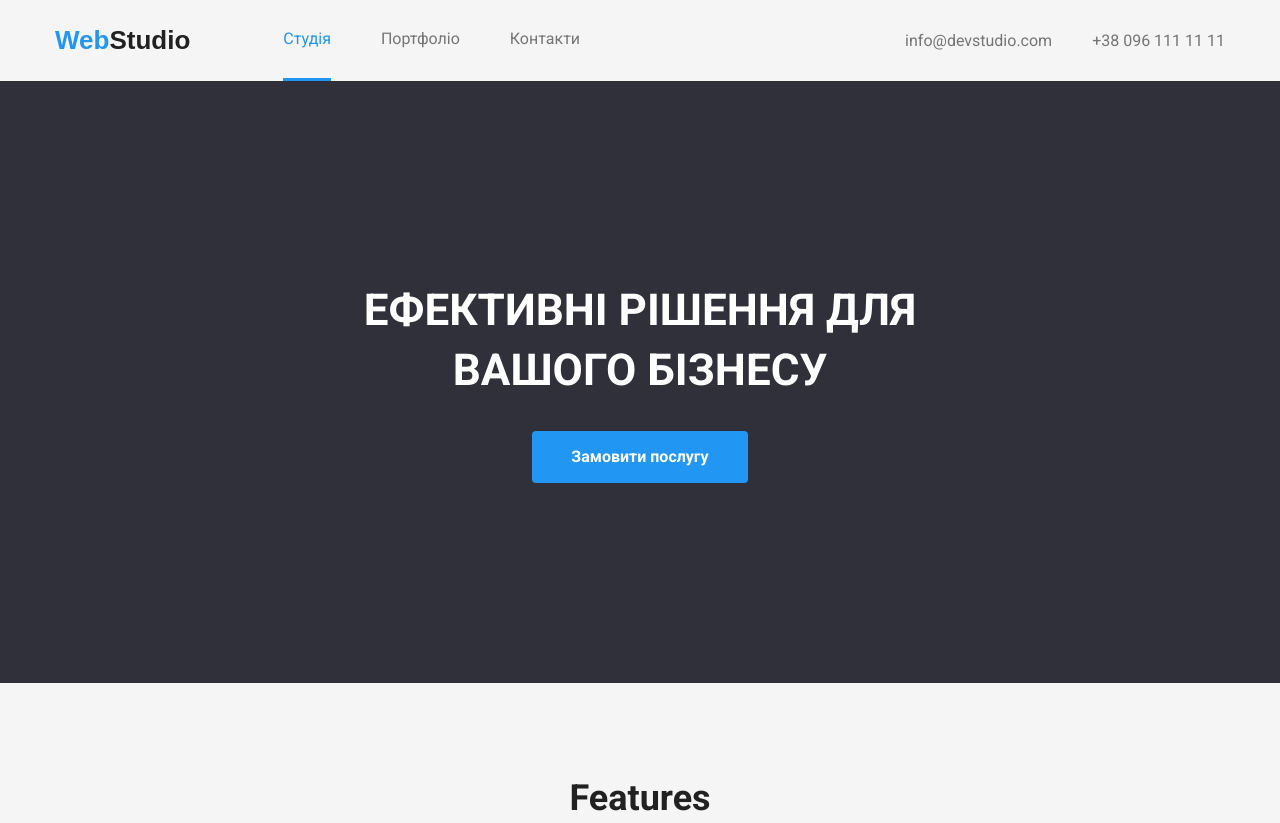
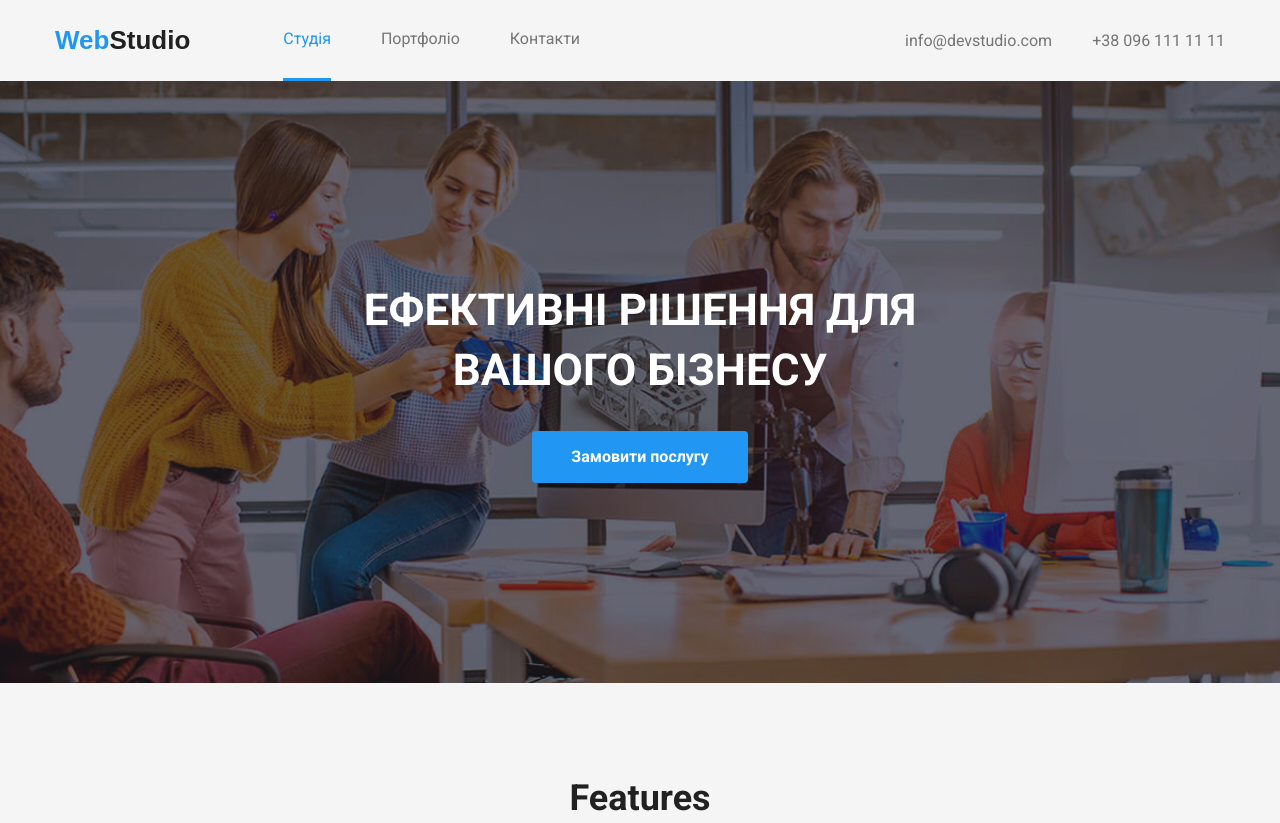
Before and after one commit to SlobodyanSN/WebStudio_2-BGpic, a plain HTML site: page index.html in a window 1280 px wide. Shown: the top 823 px of the page. Drawn offline with nearby package versions, Linux system fonts and the light colour scheme.

Commit message:
Update styles.css

```diff
--- a/css/styles.css
+++ b/css/styles.css
@@ -116,9 +116,18 @@ header>.container {
 }
 
 .hero {
+      padding: 200px 0;
+    text-align: center;
+
     background-color: var(--acsent-bgc);
-    padding: 200px 0;
-    text-align: center;
+    background-image: linear-gradient(
+        rgba(47, 48, 58, 0.4),
+        rgba(47, 48, 58, 0.4)
+    )
+    ,url("../images/bgn/hero_bgn.jpg");
+
+    background-size: cover;
+    background-position: center;
 }
 
 .hero-title {
```
